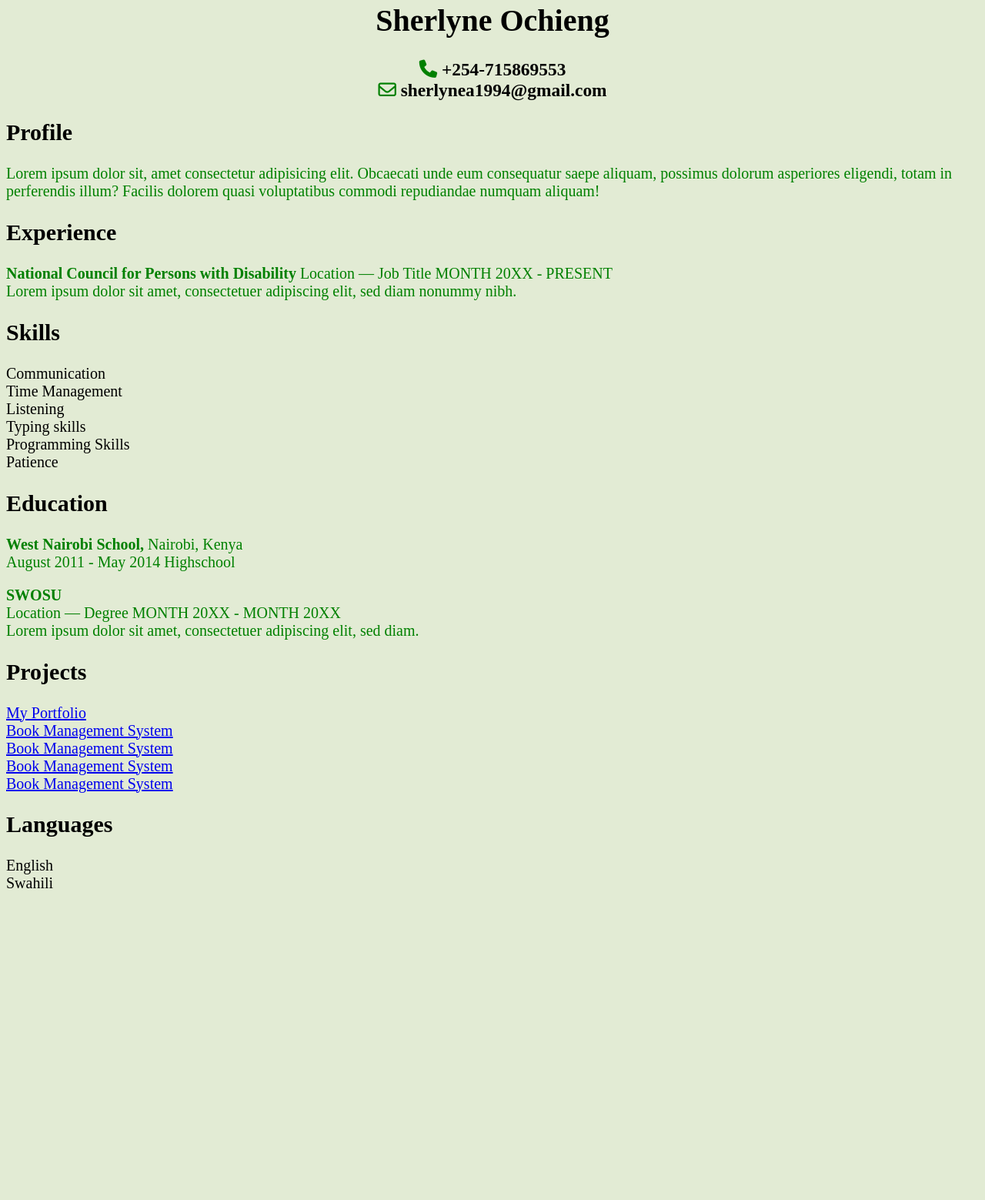
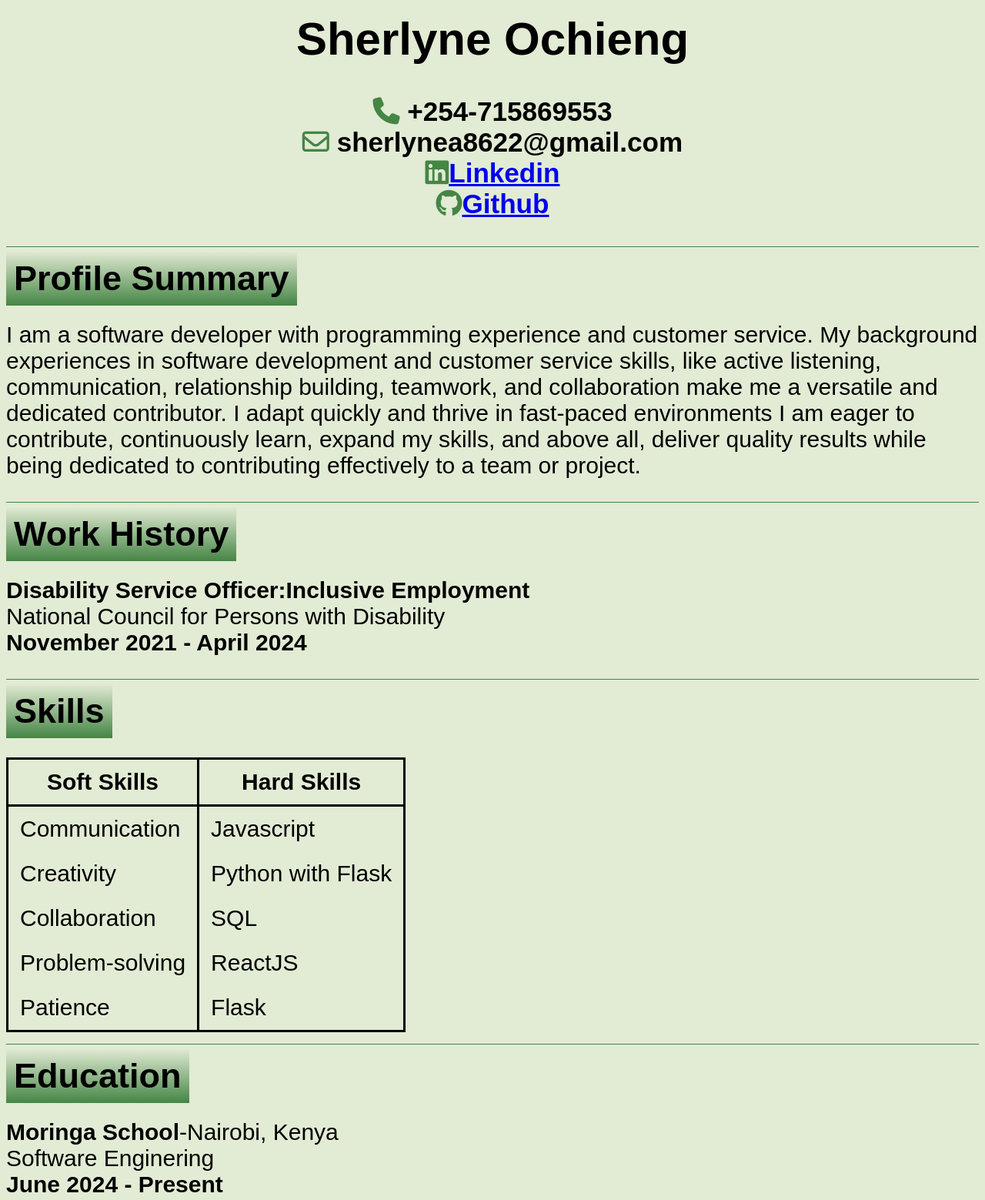
Before and after one commit to ShernOc/resume-cv, a plain HTML site: page index.html in a window 1280 px wide. Shown: the part 24-1583 px from the top of the page at 77% size. Before the commit the page ends 1203 px from the top, so only its background shows below. Drawn offline with Linux system fonts and the light colour scheme.

Commit message:
upadated the resume

```diff
--- a/index.html
+++ b/index.html
@@ -1,78 +1,127 @@
 <!DOCTYPE html>
 <html lang="en">
   <head>
-    <meta charset="UTF-8">
-    <meta name="viewport" content="width=device-width, initial-scale=1.0">
-    <title>sherlyne'resume </title>
-    <link rel="stylesheet" href="./main.css">
+    <meta charset="UTF-8" />
+    <meta name="viewport" content="width=device-width, initial-scale=1.0" />
+    <title>sherlyne'resume</title>
+    <link rel="stylesheet" href="./main.css" />
     <!-- icons  -->
-    <script src="https://kit.fontawesome.com/1387035659.js" crossorigin="anonymous"></script>
+    <script
+      src="https://kit.fontawesome.com/1387035659.js"
+      crossorigin="anonymous"
+    ></script>
   </head>
   <body>
     <header id="header">
       <!-- name -->
-            <h1>Sherlyne Ochieng </h1>
-        </header>
-
-        <div id="contact">
+      <h1>Sherlyne Ochieng</h1>
       <!-- contacts -->
       <h3>
         <ul>
-                <li><i class="fa-solid fa-phone"></i>
-                    +254-715869553</li>
-                <li><i class="fa-regular fa-envelope"></i> sherlynea1994@gmail.com</li>
+          <li><i class="fa-solid fa-phone"></i> +254-715869553</li>
+          <li>
+            <i class="fa-regular fa-envelope"></i> sherlynea8622@gmail.com
+          </li>
+          <li>
+            <i class="fa-brands fa-linkedin"></i
+            ><a href="#" target="_blank">Linkedin</a>
+          </li>
+          <li>
+            <i class="fa-brands fa-github"></i
+            ><a href="https://github.com/ShernOc" target="_blank">Github</a>
+          </li>
         </ul>
-
       </h3>
-        </div>
+    </header>
+    <hr />
     <div class="profile">
       <!-- profile  -->
-            <h2>Profile </h2>
-            <p>Lorem ipsum dolor sit, amet consectetur adipisicing elit. Obcaecati unde eum consequatur saepe aliquam, possimus dolorum asperiores eligendi, totam in perferendis illum? Facilis dolorem quasi voluptatibus commodi repudiandae numquam aliquam!
-            </p>
-
-        </div>
-
-        <div id="experience">
-            <!-- experience  -->
-             <h2>Experience </h2>
+      <h2>Profile Summary</h2>
       <p>
-                <strong>National Council for Persons with Disability </strong> Location — Job Title MONTH 20XX - PRESENT
-                <br>
-                Lorem ipsum dolor sit amet, consectetuer adipiscing elit, sed diam nonummy nibh.
-
+        I am a software developer with programming experience and customer
+        service. My background experiences in software development and customer
+        service skills, like active listening, communication, relationship
+        building, teamwork, and collaboration make me a versatile and dedicated
+        contributor. I adapt quickly and thrive in fast-paced environments I am
+        eager to contribute, continuously learn, expand my skills, and above
+        all, deliver quality results while being dedicated to contributing
+        effectively to a team or project.
       </p>
     </div>
-        <div id ="skill">
+    <hr />
+    <div id="experience">
+      <!-- Work History-->
+      <h2>Work History</h2>
+      <p>
+        <strong>Disability Service Officer:Inclusive Employment </strong>
+        <br />
+        National Council for Persons with Disability
+        <br />
+        <strong>November 2021 - April 2024</strong>
+      </p>
+    </div>
+    <hr />
+    <div id="skill">
       <!-- skills  -->
       <h2>Skills</h2>
-             <ul>
-                <li>Communication </li>
-                <li>Time Management</li>
-                <li>Listening </li>
-                <li>Typing skills</li>
-                <li>Programming Skills </li>
-                <li>Patience</li>
-             </ul>
+      <br />
+      <br />
+      <table class="table">
+        <thead>
+          <tr>
+            <th>Soft Skills</th>
+            <th>Hard Skills</th>
+          </tr>
+        </thead>
+        <tbody>
+          <tr>
+            <td>Communication</td>
+            <td>Javascript</td>
+          </tr>
+          <tr>
+            <td>Creativity</td>
+            <td>Python with Flask</td>
+          </tr>
+          <tr>
+            <td>Collaboration</td>
+            <td>SQL</td>
+          </tr>
+          <tr>
+            <td>Problem-solving</td>
+            <td>ReactJS</td>
+          </tr>
+          <tr>
+            <td>Patience</td>
+            <td>Flask</td>
+          </tr>
+        </tbody>
+      </table>
     </div>
+    <hr />
     <div id="education">
       <!-- education -->
       <h2>Education</h2>
       <p>
-                <strong>West Nairobi School,</strong> Nairobi, Kenya
-                <br>
-                August  2011 - May 2014
-                Highschool
+        <strong>Moringa School</strong>-Nairobi, Kenya
+        <br />
+        Software Enginering
+        <br />
+        <strong>June 2024 - Present </strong>
       </p>
       <p>
-                <strong>SWOSU </strong>
-                <br>
-                 Location — Degree
-                MONTH 20XX - MONTH 20XX
-                <br>
-                Lorem ipsum dolor sit amet, consectetuer adipiscing elit, sed diam.
+        <strong>Southwestern Oklahoma Unversity </strong>
+        <br />
+        Associates in Science
+        <br />
+        <strong>August 2017 - January 2021</strong>
+      </p>
+      <p>
+        <strong>West Nairobi School</strong>-Nairobi, Kenya <br />Highschool
+        <br />
+        <strong> August 2011 - May 2014</strong>
       </p>
     </div>
+    <hr />
     <div id="project">
       <!-- projects provide the links to the projects   -->
       <h2>Projects</h2>
@@ -84,14 +133,23 @@
         <li><a href="#">Book Management System</a></li>
       </ul>
     </div>
-
+    <hr />
     <div id="languages">
-            <h2>Languages </h2>
+      <h2>Languages</h2>
       <ul>
         <li>English</li>
         <li>Swahili</li>
       </ul>
-
+    </div>
+    <div>
+      <h2>Interest</h2>
+      <p>
+        Am dedicated to championing, and support the rights of Persons with
+        Disability. Some interests includes exploring ways in which technology
+        can accessible to persons with disabilities. In my free time, I enjoys
+        watching movies, listening to soft jazz music, reading and
+        knitting/crotcheting.
+      </p>
     </div>
   </body>
 </html>
--- a/main.css
+++ b/main.css
@@ -1,22 +1,62 @@
 *{
-    padding:0;
+   padding:0;
 }
 
-#header, #contact, #profile {
-    text-align:center;
+:root{
+    --primaryColor:rgb(69, 133, 69);
+    --secondaryColor:black;
+    --backgroundColor:rgb(226, 235, 212);
+    --fontFamily:Arial, Helvetica, sans-serif;
 
 }
 
+/* icons  */
+.fa-phone,
+.fa-envelope,
+.fa-linkedin,.fa-github
+{
+    color:var(--primaryColor);
+}
+
+/* header  */
+#header, #contact, #profile {
+    text-align:center;
+}
+
+
 body{
-    background:rgb(226, 235, 212);
-    font-size: 20px;
+    background:var(--backgroundColor);
+    font-size: 30px;
+    font-family:var(--fontFamily);
+}
+
+hr{
+    height:1px;
+    border:none;
+    color:var(--primaryColor);
+    background-color:var(--primaryColor);
+}
+h2{
+    display: inline;
+    background:linear-gradient(to bottom,rgb(226, 235, 212), rgb(69, 133, 69));
+    padding:10px;
+
 }
 p{
-    color:green;
+    color:var(--secondaryColor);
 }
 
-/* icons  */
+.table{
+    border-collapse: collapse;
+    border:solid;
+}
 
-.fa-phone, .fa-envelope{
-    color:green;
+thead{
+   border-bottom: solid;
 }
+
+tr,td,th{
+    padding:12px 15px;
+    border-right:solid;
+    border-left:solid;
+}
```
Lines whose indentation alone changed are shown as unchanged.
